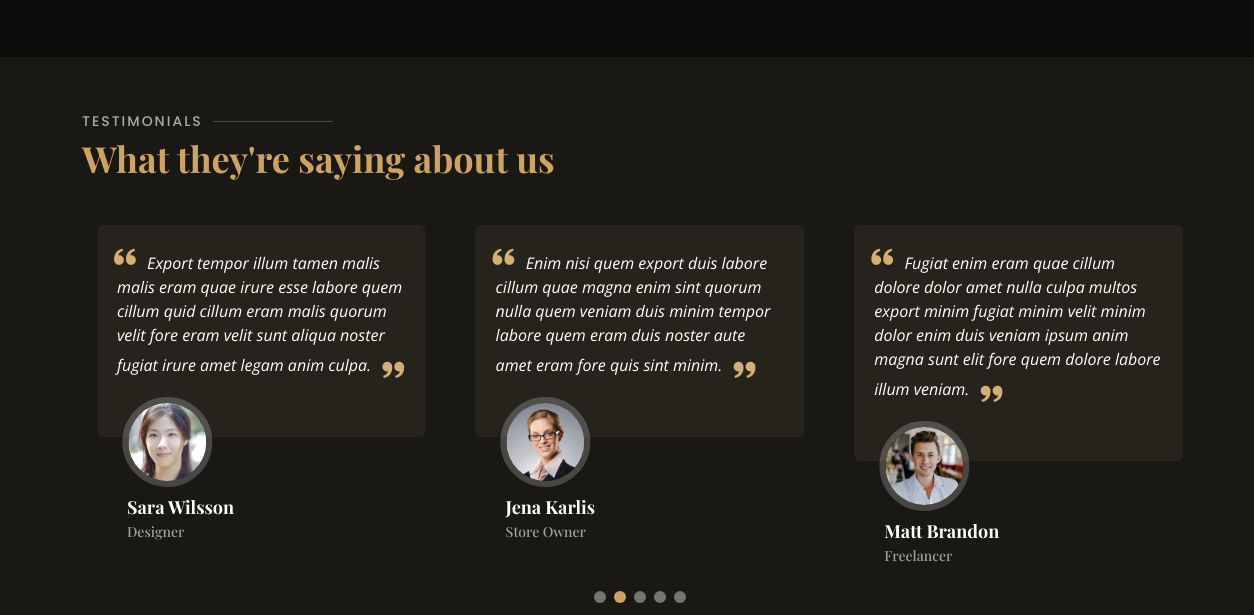
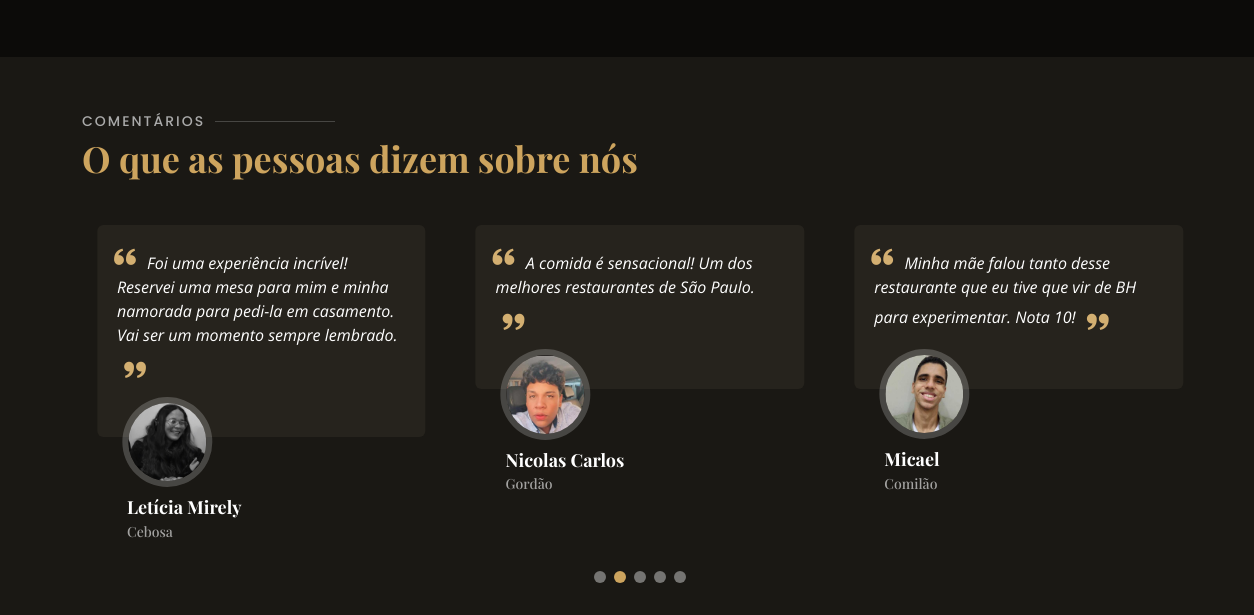
Before and after one commit to GuilhermeLeodeOliveira/Desenvolvimento-Mobile, a website: page restaurante/app/www/index.html in a window 1280 px wide. Shown: the part 4231-4846 px from the top of the page, 0-1254 px from the left. Drawn offline with nearby package versions, Linux system fonts and the light colour scheme; a web font is replaced by a local one.

Commit message:
alterei a parte dos comentários

```diff
--- a/restaurante/app/www/index.html
+++ b/restaurante/app/www/index.html
@@ -14,7 +14,9 @@
   <link href="assets/img/apple-touch-icon.png" rel="apple-touch-icon">
 
   <!-- Google Fonts -->
-  <link href="https://fonts.googleapis.com/css?family=Open+Sans:300,300i,400,400i,600,600i,700,700i|Playfair+Display:ital,wght@0,400;0,500;0,600;0,700;1,400;1,500;1,600;1,700|Poppins:300,300i,400,400i,500,500i,600,600i,700,700i" rel="stylesheet">
+  <link
+    href="https://fonts.googleapis.com/css?family=Open+Sans:300,300i,400,400i,600,600i,700,700i|Playfair+Display:ital,wght@0,400;0,500;0,600;0,700;1,400;1,500;1,600;1,700|Poppins:300,300i,400,400i,500,500i,600,600i,700,700i"
+    rel="stylesheet">
 
   <!-- Vendor CSS Files -->
   <link href="assets/vendor/animate.css/animate.min.css" rel="stylesheet">
@@ -111,7 +113,8 @@
             <a href="#book-a-table" class="btn-book animated fadeInUp scrollto">Reserve uma mesa</a>
           </div>
         </div>
-        <div class="col-lg-4 d-flex align-items-center justify-content-center position-relative" data-aos="zoom-in" data-aos-delay="200">
+        <div class="col-lg-4 d-flex align-items-center justify-content-center position-relative" data-aos="zoom-in"
+          data-aos-delay="200">
           <a href="https://www.youtube.com/watch?v=u6BOC7CDUTQ" class="glightbox play-btn"></a>
         </div>
 
@@ -134,16 +137,20 @@
           <div class="col-lg-6 pt-4 pt-lg-0 order-2 order-lg-1 content">
             <h3>Voluptatem dignissimos provident quasi corporis voluptates sit assumenda.</h3>
             <p class="fst-italic">
-              Lorem ipsum dolor sit amet, consectetur adipiscing elit, sed do eiusmod tempor incididunt ut labore et dolore
+              Lorem ipsum dolor sit amet, consectetur adipiscing elit, sed do eiusmod tempor incididunt ut labore et
+              dolore
               magna aliqua.
             </p>
             <ul>
               <li><i class="bi bi-check-circle"></i> Ullamco laboris nisi ut aliquip ex ea commodo consequat.</li>
               <li><i class="bi bi-check-circle"></i> Duis aute irure dolor in reprehenderit in voluptate velit.</li>
-              <li><i class="bi bi-check-circle"></i> Ullamco laboris nisi ut aliquip ex ea commodo consequat. Duis aute irure dolor in reprehenderit in voluptate trideta storacalaperda mastiro dolore eu fugiat nulla pariatur.</li>
+              <li><i class="bi bi-check-circle"></i> Ullamco laboris nisi ut aliquip ex ea commodo consequat. Duis aute
+                irure dolor in reprehenderit in voluptate trideta storacalaperda mastiro dolore eu fugiat nulla
+                pariatur.</li>
             </ul>
             <p>
-              Ullamco laboris nisi ut aliquip ex ea commodo consequat. Duis aute irure dolor in reprehenderit in voluptate
+              Ullamco laboris nisi ut aliquip ex ea commodo consequat. Duis aute irure dolor in reprehenderit in
+              voluptate
               velit esse cillum dolore eu fugiat nulla pariatur. Excepteur sint occaecat cupidatat non proident, sunt in
               culpa qui officia deserunt mollit anim id est laborum
             </p>
@@ -176,7 +183,8 @@
             <div class="box" data-aos="zoom-in" data-aos-delay="200">
               <span>02</span>
               <h4>Repellat Nihil</h4>
-              <p>Dolorem est fugiat occaecati voluptate velit esse. Dicta veritatis dolor quod et vel dire leno para dest</p>
+              <p>Dolorem est fugiat occaecati voluptate velit esse. Dicta veritatis dolor quod et vel dire leno para
+                dest</p>
             </div>
           </div>
 
@@ -435,8 +443,11 @@
                 <div class="row">
                   <div class="col-lg-8 details order-2 order-lg-1">
                     <h3>Architecto ut aperiam autem id</h3>
-                    <p class="fst-italic">Qui laudantium consequatur laborum sit qui ad sapiente dila parde sonata raqer a videna mareta paulona marka</p>
-                    <p>Et nobis maiores eius. Voluptatibus ut enim blanditiis atque harum sint. Laborum eos ipsum ipsa odit magni. Incidunt hic ut molestiae aut qui. Est repellat minima eveniet eius et quis magni nihil. Consequatur dolorem quaerat quos qui similique accusamus nostrum rem vero</p>
+                    <p class="fst-italic">Qui laudantium consequatur laborum sit qui ad sapiente dila parde sonata raqer
+                      a videna mareta paulona marka</p>
+                    <p>Et nobis maiores eius. Voluptatibus ut enim blanditiis atque harum sint. Laborum eos ipsum ipsa
+                      odit magni. Incidunt hic ut molestiae aut qui. Est repellat minima eveniet eius et quis magni
+                      nihil. Consequatur dolorem quaerat quos qui similique accusamus nostrum rem vero</p>
                   </div>
                   <div class="col-lg-4 text-center order-1 order-lg-2">
                     <img src="assets/img/specials-1.png" alt="" class="img-fluid">
@@ -447,8 +458,11 @@
                 <div class="row">
                   <div class="col-lg-8 details order-2 order-lg-1">
                     <h3>Et blanditiis nemo veritatis excepturi</h3>
-                    <p class="fst-italic">Qui laudantium consequatur laborum sit qui ad sapiente dila parde sonata raqer a videna mareta paulona marka</p>
-                    <p>Ea ipsum voluptatem consequatur quis est. Illum error ullam omnis quia et reiciendis sunt sunt est. Non aliquid repellendus itaque accusamus eius et velit ipsa voluptates. Optio nesciunt eaque beatae accusamus lerode pakto madirna desera vafle de nideran pal</p>
+                    <p class="fst-italic">Qui laudantium consequatur laborum sit qui ad sapiente dila parde sonata raqer
+                      a videna mareta paulona marka</p>
+                    <p>Ea ipsum voluptatem consequatur quis est. Illum error ullam omnis quia et reiciendis sunt sunt
+                      est. Non aliquid repellendus itaque accusamus eius et velit ipsa voluptates. Optio nesciunt eaque
+                      beatae accusamus lerode pakto madirna desera vafle de nideran pal</p>
                   </div>
                   <div class="col-lg-4 text-center order-1 order-lg-2">
                     <img src="assets/img/specials-2.png" alt="" class="img-fluid">
@@ -459,8 +473,11 @@
                 <div class="row">
                   <div class="col-lg-8 details order-2 order-lg-1">
                     <h3>Impedit facilis occaecati odio neque aperiam sit</h3>
-                    <p class="fst-italic">Eos voluptatibus quo. Odio similique illum id quidem non enim fuga. Qui natus non sunt dicta dolor et. In asperiores velit quaerat perferendis aut</p>
-                    <p>Iure officiis odit rerum. Harum sequi eum illum corrupti culpa veritatis quisquam. Neque necessitatibus illo rerum eum ut. Commodi ipsam minima molestiae sed laboriosam a iste odio. Earum odit nesciunt fugiat sit ullam. Soluta et harum voluptatem optio quae</p>
+                    <p class="fst-italic">Eos voluptatibus quo. Odio similique illum id quidem non enim fuga. Qui natus
+                      non sunt dicta dolor et. In asperiores velit quaerat perferendis aut</p>
+                    <p>Iure officiis odit rerum. Harum sequi eum illum corrupti culpa veritatis quisquam. Neque
+                      necessitatibus illo rerum eum ut. Commodi ipsam minima molestiae sed laboriosam a iste odio. Earum
+                      odit nesciunt fugiat sit ullam. Soluta et harum voluptatem optio quae</p>
                   </div>
                   <div class="col-lg-4 text-center order-1 order-lg-2">
                     <img src="assets/img/specials-3.png" alt="" class="img-fluid">
@@ -471,8 +488,11 @@
                 <div class="row">
                   <div class="col-lg-8 details order-2 order-lg-1">
                     <h3>Fuga dolores inventore laboriosam ut est accusamus laboriosam dolore</h3>
-                    <p class="fst-italic">Totam aperiam accusamus. Repellat consequuntur iure voluptas iure porro quis delectus</p>
-                    <p>Eaque consequuntur consequuntur libero expedita in voluptas. Nostrum ipsam necessitatibus aliquam fugiat debitis quis velit. Eum ex maxime error in consequatur corporis atque. Eligendi asperiores sed qui veritatis aperiam quia a laborum inventore</p>
+                    <p class="fst-italic">Totam aperiam accusamus. Repellat consequuntur iure voluptas iure porro quis
+                      delectus</p>
+                    <p>Eaque consequuntur consequuntur libero expedita in voluptas. Nostrum ipsam necessitatibus aliquam
+                      fugiat debitis quis velit. Eum ex maxime error in consequatur corporis atque. Eligendi asperiores
+                      sed qui veritatis aperiam quia a laborum inventore</p>
                   </div>
                   <div class="col-lg-4 text-center order-1 order-lg-2">
                     <img src="assets/img/specials-4.png" alt="" class="img-fluid">
@@ -484,7 +504,9 @@
                   <div class="col-lg-8 details order-2 order-lg-1">
                     <h3>Est eveniet ipsam sindera pad rone matrelat sando reda</h3>
                     <p class="fst-italic">Omnis blanditiis saepe eos autem qui sunt debitis porro quia.</p>
-                    <p>Exercitationem nostrum omnis. Ut reiciendis repudiandae minus. Omnis recusandae ut non quam ut quod eius qui. Ipsum quia odit vero atque qui quibusdam amet. Occaecati sed est sint aut vitae molestiae voluptate vel</p>
+                    <p>Exercitationem nostrum omnis. Ut reiciendis repudiandae minus. Omnis recusandae ut non quam ut
+                      quod eius qui. Ipsum quia odit vero atque qui quibusdam amet. Occaecati sed est sint aut vitae
+                      molestiae voluptate vel</p>
                   </div>
                   <div class="col-lg-4 text-center order-1 order-lg-2">
                     <img src="assets/img/specials-5.png" alt="" class="img-fluid">
@@ -508,30 +530,37 @@
           <p>Reseve uma mesa</p>
         </div>
 
-        <form action="forms/book-a-table.php" method="post" role="form" class="php-email-form" data-aos="fade-up" data-aos-delay="100">
+        <form action="forms/book-a-table.php" method="post" role="form" class="php-email-form" data-aos="fade-up"
+          data-aos-delay="100">
           <div class="row">
             <div class="col-lg-4 col-md-6 form-group">
-              <input type="text" name="name" class="form-control" id="name" placeholder="Seu Nome" data-rule="minlen:4" data-msg="Please enter at least 4 chars" required>
+              <input type="text" name="name" class="form-control" id="name" placeholder="Seu Nome" data-rule="minlen:4"
+                data-msg="Please enter at least 4 chars" required>
               <div class="validate"></div>
             </div>
             <div class="col-lg-4 col-md-6 form-group mt-3 mt-md-0">
-              <input type="email" class="form-control" name="email" id="email" placeholder="Seu Email" data-rule="email" data-msg="Please enter a valid email" required>
+              <input type="email" class="form-control" name="email" id="email" placeholder="Seu Email" data-rule="email"
+                data-msg="Please enter a valid email" required>
               <div class="validate"></div>
             </div>
             <div class="col-lg-4 col-md-6 form-group mt-3 mt-md-0">
-              <input type="text" class="form-control" name="phone" id="phone" placeholder="Seu Telefone" data-rule="minlen:4" data-msg="Please enter at least 4 chars" required>
+              <input type="text" class="form-control" name="phone" id="phone" placeholder="Seu Telefone"
+                data-rule="minlen:4" data-msg="Please enter at least 4 chars" required>
               <div class="validate"></div>
             </div>
             <div class="col-lg-4 col-md-6 form-group mt-3">
-              <input type="date" name="date" class="form-control" id="date" placeholder="Data da Reserva" data-rule="minlen:4" data-msg="Please enter at least 4 chars" min="" required>
+              <input type="date" name="date" class="form-control" id="date" placeholder="Data da Reserva"
+                data-rule="minlen:4" data-msg="Please enter at least 4 chars" min="" required>
               <div class="validate"></div>
             </div>
             <div class="col-lg-4 col-md-6 form-group mt-3">
-              <input type="time" class="form-control" name="time" id="time" placeholder="Hora da Reserva" data-rule="minlen:4" data-msg="Please enter at least 4 chars" min="12:00" max="22:00" required>
+              <input type="time" class="form-control" name="time" id="time" placeholder="Hora da Reserva"
+                data-rule="minlen:4" data-msg="Please enter at least 4 chars" min="12:00" max="22:00" required>
               <div class="validate"></div>
             </div>
             <div class="col-lg-4 col-md-6 form-group mt-3">
-              <input type="number" class="form-control" name="people" id="people" placeholder="Quantidade de pessoas" data-rule="minlen:1" data-msg="Please enter at least 1 chars" min="1" required>
+              <input type="number" class="form-control" name="people" id="people" placeholder="Quantidade de pessoas"
+                data-rule="minlen:1" data-msg="Please enter at least 1 chars" min="1" required>
               <div class="validate"></div>
             </div>
           </div>
@@ -542,7 +571,8 @@
           <div class="mb-3">
             <div class="loading">Carregando</div>
             <div class="error-message"></div>
-            <div class="sent-message">O seu pedido de reserva foi enviado. Ligaremos de volta ou enviaremos um e-mail para confirmar sua reserva. Muito Obrigado!</div>
+            <div class="sent-message">O seu pedido de reserva foi enviado. Ligaremos de volta ou enviaremos um e-mail
+              para confirmar sua reserva. Muito Obrigado!</div>
           </div>
           <div class="text-center"><button type="submit">Reserve uma mesa</button></div>
         </form>
@@ -555,8 +585,8 @@
       <div class="container" data-aos="fade-up">
 
         <div class="section-title">
-          <h2>Testimonials</h2>
-          <p>What they're saying about us</p>
+          <h2>Comentários</h2>
+          <p>O que as pessoas dizem sobre nós</p>
         </div>
 
         <div class="testimonials-slider swiper" data-aos="fade-up" data-aos-delay="100">
@@ -566,12 +596,13 @@
               <div class="testimonial-item">
                 <p>
                   <i class="bx bxs-quote-alt-left quote-icon-left"></i>
-                  Proin iaculis purus consequat sem cure digni ssim donec porttitora entum suscipit rhoncus. Accusantium quam, ultricies eget id, aliquam eget nibh et. Maecen aliquam, risus at semper.
+                  Além da comida (que é uma maravilha), todo o ambiente é incrível. Muito
+                  aconchegante.
                   <i class="bx bxs-quote-alt-right quote-icon-right"></i>
                 </p>
-                <img src="assets/img/testimonials/testimonials-1.jpg" class="testimonial-img" alt="">
-                <h3>Saul Goodman</h3>
-                <h4>Ceo &amp; Founder</h4>
+                <img src="assets/img/testimonials/fefe.jpeg" class="testimonial-img" alt="">
+                <h3>Fernanda</h3>
+                <h4>CEO &amp; </h4>
               </div>
             </div><!-- End testimonial item -->
 
@@ -579,12 +610,13 @@
               <div class="testimonial-item">
                 <p>
                   <i class="bx bxs-quote-alt-left quote-icon-left"></i>
-                  Export tempor illum tamen malis malis eram quae irure esse labore quem cillum quid cillum eram malis quorum velit fore eram velit sunt aliqua noster fugiat irure amet legam anim culpa.
+                  Foi uma experiência incrível! Reservei uma mesa para mim e minha namorada para
+                  pedi-la em casamento. Vai ser um momento sempre lembrado.
                   <i class="bx bxs-quote-alt-right quote-icon-right"></i>
                 </p>
-                <img src="assets/img/testimonials/testimonials-2.jpg" class="testimonial-img" alt="">
-                <h3>Sara Wilsson</h3>
-                <h4>Designer</h4>
+                <img src="assets/img/testimonials/leticia.jpeg" class="testimonial-img" alt="">
+                <h3>Letícia Mirely</h3>
+                <h4>Cebosa</h4>
               </div>
             </div><!-- End testimonial item -->
 
@@ -592,12 +624,12 @@
               <div class="testimonial-item">
                 <p>
                   <i class="bx bxs-quote-alt-left quote-icon-left"></i>
-                  Enim nisi quem export duis labore cillum quae magna enim sint quorum nulla quem veniam duis minim tempor labore quem eram duis noster aute amet eram fore quis sint minim.
+                  A comida é sensacional! Um dos melhores restaurantes de São Paulo.
                   <i class="bx bxs-quote-alt-right quote-icon-right"></i>
                 </p>
-                <img src="assets/img/testimonials/testimonials-3.jpg" class="testimonial-img" alt="">
-                <h3>Jena Karlis</h3>
-                <h4>Store Owner</h4>
+                <img src="assets/img/testimonials/gordox.jpeg" class="testimonial-img" alt="">
+                <h3>Nicolas Carlos</h3>
+                <h4>Gordão</h4>
               </div>
             </div><!-- End testimonial item -->
 
@@ -605,12 +637,13 @@
               <div class="testimonial-item">
                 <p>
                   <i class="bx bxs-quote-alt-left quote-icon-left"></i>
-                  Fugiat enim eram quae cillum dolore dolor amet nulla culpa multos export minim fugiat minim velit minim dolor enim duis veniam ipsum anim magna sunt elit fore quem dolore labore illum veniam.
+                  Minha mãe falou tanto desse restaurante que eu tive que vir de BH para
+                  experimentar. Nota 10!
                   <i class="bx bxs-quote-alt-right quote-icon-right"></i>
                 </p>
-                <img src="assets/img/testimonials/testimonials-4.jpg" class="testimonial-img" alt="">
-                <h3>Matt Brandon</h3>
-                <h4>Freelancer</h4>
+                <img src="assets/img/testimonials/mica.jpeg" class="testimonial-img" alt="">
+                <h3>Micael</h3>
+                <h4>Comilão</h4>
               </div>
             </div><!-- End testimonial item -->
 
@@ -618,7 +651,8 @@
               <div class="testimonial-item">
                 <p>
                   <i class="bx bxs-quote-alt-left quote-icon-left"></i>
-                  Quis quorum aliqua sint quem legam fore sunt eram irure aliqua veniam tempor noster veniam enim culpa labore duis sunt culpa nulla illum cillum fugiat legam esse veniam culpa fore nisi cillum quid.
+                  Quis quorum aliqua sint quem legam fore sunt eram irure aliqua veniam tempor noster veniam enim culpa
+                  labore duis sunt culpa nulla illum cillum fugiat legam esse veniam culpa fore nisi cillum quid.
                   <i class="bx bxs-quote-alt-right quote-icon-right"></i>
                 </p>
                 <img src="assets/img/testimonials/testimonials-5.jpg" class="testimonial-img" alt="">
@@ -798,7 +832,9 @@
       </div>
 
       <div data-aos="fade-up">
-        <iframe style="border:0; width: 100%; height: 350px;" src="https://www.google.com/maps/embed?pb=!1m14!1m8!1m3!1d12097.433213460943!2d-74.0062269!3d40.7101282!3m2!1i1024!2i768!4f13.1!3m3!1m2!1s0x0%3A0xb89d1fe6bc499443!2sDowntown+Conference+Center!5e0!3m2!1smk!2sbg!4v1539943755621" frameborder="0" allowfullscreen></iframe>
+        <iframe style="border:0; width: 100%; height: 350px;"
+          src="https://www.google.com/maps/embed?pb=!1m14!1m8!1m3!1d12097.433213460943!2d-74.0062269!3d40.7101282!3m2!1i1024!2i768!4f13.1!3m3!1m2!1s0x0%3A0xb89d1fe6bc499443!2sDowntown+Conference+Center!5e0!3m2!1smk!2sbg!4v1539943755621"
+          frameborder="0" allowfullscreen></iframe>
       </div>
 
       <div class="container" data-aos="fade-up">
@@ -946,7 +982,8 @@
   </footer><!-- End Footer -->
 
   <div id="preloader"></div>
-  <a href="#" class="back-to-top d-flex align-items-center justify-content-center"><i class="bi bi-arrow-up-short"></i></a>
+  <a href="#" class="back-to-top d-flex align-items-center justify-content-center"><i
+      class="bi bi-arrow-up-short"></i></a>
 
   <!-- Vendor JS Files -->
   <script src="assets/vendor/aos/aos.js"></script>
```
Also changed, not shown: restaurante/app/www/assets/img/testimonials/fefe.jpeg (added), restaurante/app/www/assets/img/testimonials/giulia.jpeg (added), restaurante/app/www/assets/img/testimonials/gordox.jpeg (added), restaurante/app/www/assets/img/testimonials/laura.jpeg (added), restaurante/app/www/assets/img/testimonials/leticia.jpeg (added), restaurante/app/www/assets/img/testimonials/mica.jpeg (added), restaurante/app/www/assets/img/testimonials/monstro.jpeg (added), restaurante/app/www/assets/img/testimonials/testimonials-1.jpg (deleted), restaurante/app/www/assets/img/testimonials/testimonials-2.jpg (deleted), restaurante/app/www/assets/img/testimonials/testimonials-3.jpg (deleted), restaurante/app/www/assets/img/testimonials/testimonials-4.jpg (deleted), restaurante/app/www/assets/img/testimonials/testimonials-5.jpg (deleted).
